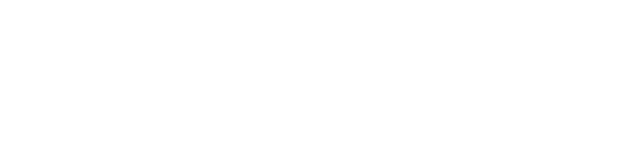
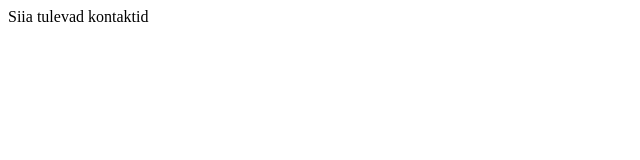
Before and after one commit to Kevinoo5/veebileht, a plain HTML site: page pages/kontakt.html in a window 1280 px wide. Shown: the whole page, without its empty margins (0-640 px from the left). Drawn offline with Linux system fonts and the light colour scheme.

Commit message:
Add contact information placeholder to kontakt.html

```diff
--- a/pages/kontakt.html
+++ b/pages/kontakt.html
@@ -4,5 +4,7 @@
     <meta name="viewport" content="width=device-width, initial-scale=1.0" />
     <title>Kontakt</title>
   </head>
-  <body></body>
+  <body>
+    <p>Siia tulevad kontaktid</p>
+  </body>
 </html>
```
